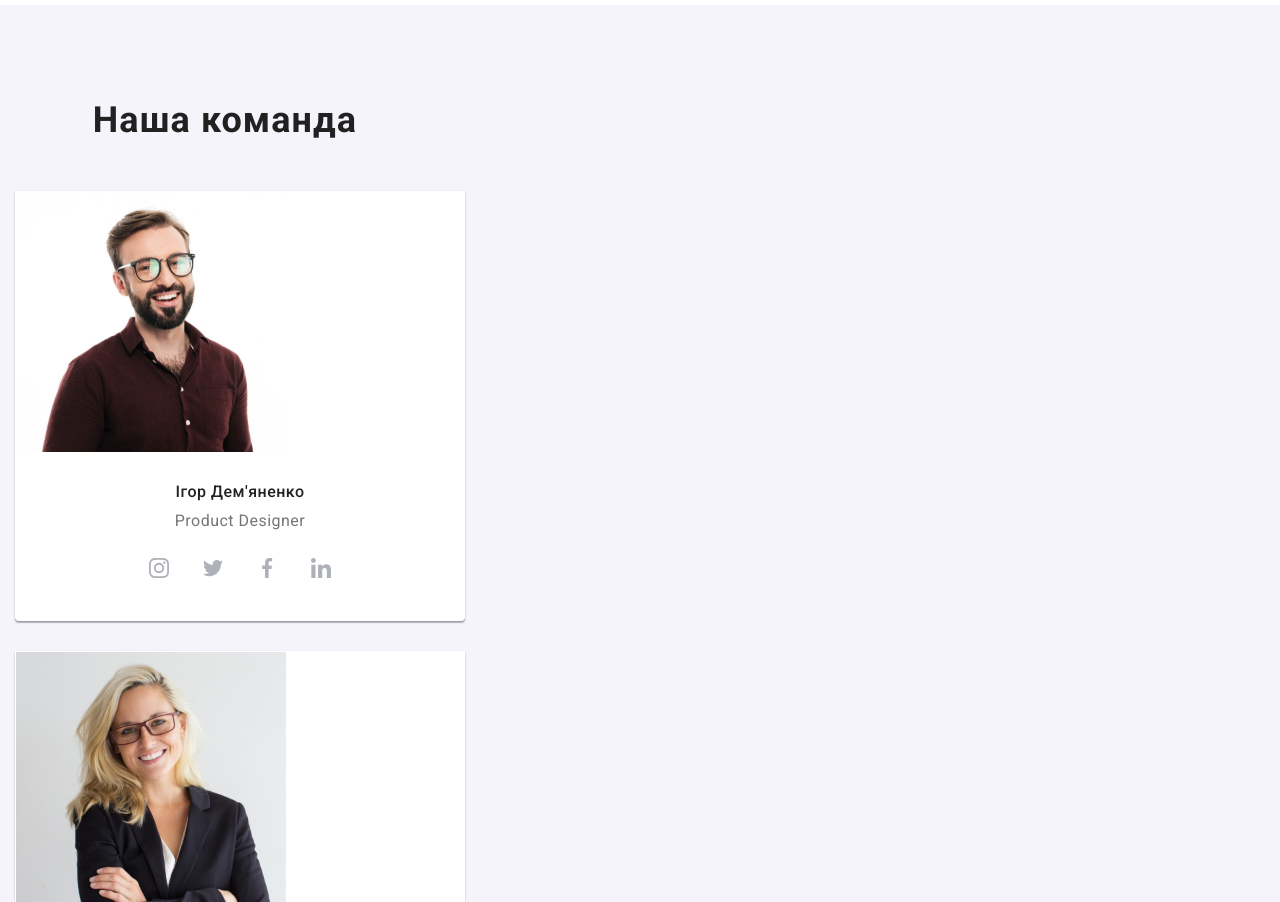
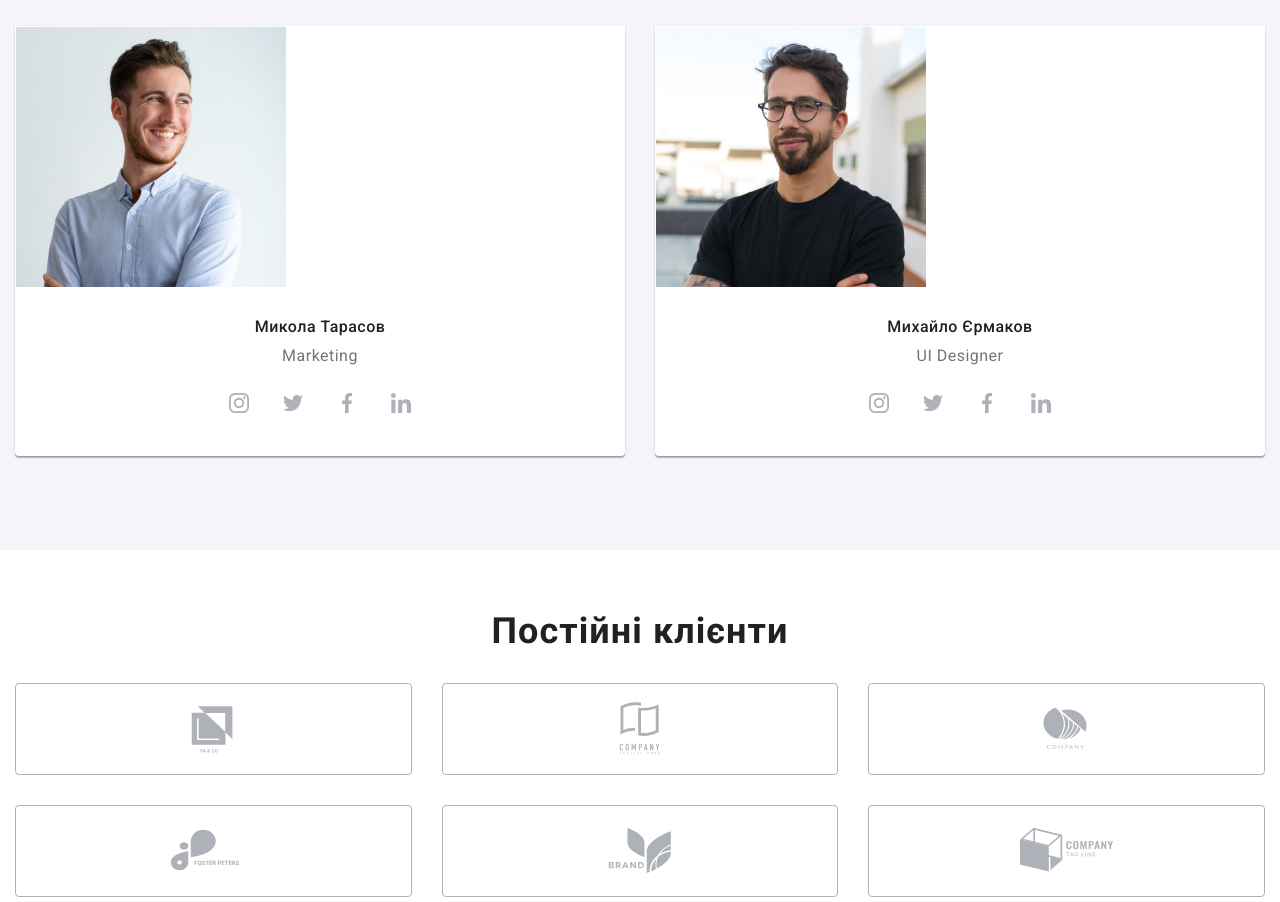
Before and after one commit to HannaStrat/goit-markup-hw-08, a plain HTML site: page index.html in a window 1280 px wide. Shown: the part 2570-3472 px from the top of the page. Drawn offline with nearby package versions, Linux system fonts and the light colour scheme.

Commit message:
fixes tablet

```diff
--- a/scss/base/_container.scss
+++ b/scss/base/_container.scss
@@ -9,7 +9,6 @@
 }
 @media screen and (min-width: 479px) {
     .container {
-        width: 450px;
         margin-right: 0;
         margin-left: 0;
             }
--- a/scss/base/_title.scss
+++ b/scss/base/_title.scss
@@ -5,7 +5,8 @@
     line-height: 1.17;
     letter-spacing: 0.03em;
     text-align: center;
-    margin-bottom: 50px;
+    // margin-bottom: 50px;
+    margin-bottom: 30px;
 
     @media screen and (max-width: 1200px) {
         font-size: calc(1rem + 2vw);
--- a/scss/components/_clients.scss
+++ b/scss/components/_clients.scss
@@ -3,15 +3,21 @@
     padding-bottom: 60px;
 
     &__list {
-    // display: flex;
-    gap: 30px;
+    display: flex;
+    flex-wrap: wrap;
     padding-left: 0;
+    margin: -15px;
     align-items: center;
     justify-content: center;
     }
 
     &__items {
-    // width: calc((100% - 150px) / 6);
+        width: calc((100% - 4 * 15px) / 2);
+        margin: 15px;
+
+        @media screen and (min-width: 768px) {
+         width: calc((100% - 6 * 15px) / 3);
+            }
     }
 }
 
--- a/scss/components/_excellence.scss
+++ b/scss/components/_excellence.scss
@@ -1,8 +1,13 @@
 .excellence__list {
-  // display: flex;
-  // gap: 30px;
+
   padding-left: 0px;
   margin: 0;
+
+  @media screen and (min-width: 768px) {
+    display: flex;
+    flex-wrap: wrap;
+    margin: -15px;
+  }
 
 }
 
@@ -28,12 +33,22 @@
   line-height: 1.7;
   letter-spacing: 0.03em;
 }
+
 .excellence__item {
-  min-width: 100%;
+  min-width: 200px;
+
+  &:not(:last-child) {
+    @media screen and (max-width: 767px) {
+      margin-bottom: 30px;
+    }
+  }
 
   @media screen and (min-width: 480px) {
     width: 450px;
-    padding-bottom: 30px;
+    }
+  @media screen and (min-width: 768px) {
+    width: calc((100% - 4 * 15px) / 2);
+    margin: 15px;
   }
 }
 
--- a/scss/components/_team.scss
+++ b/scss/components/_team.scss
@@ -1,7 +1,14 @@
 .team__list {
-    // display: flex;
+
     justify-content: center;
     padding-left: 0;
+
+    @media screen and (min-width: 768px) {
+        display: flex;
+        flex-wrap: wrap;
+        margin: -15px;
+
+    }
 }
 
 .team {
@@ -12,7 +19,7 @@
     display: block;
     background-color: var(--primary-white-color);
     border: 1px solid transparent;
-    min-width: 100%;
+    min-width: 250px;
     min-height: 428px;
     text-align: center;
     box-shadow: 0px 1px 3px rgba(0, 0, 0, 0.12), 0px 1px 1px rgba(0, 0, 0, 0.14),
@@ -20,12 +27,20 @@
     border-radius: 0px 0px 4px 4px;
 
     margin-right: 0;
-    margin-bottom: 30px;
     padding-bottom: 30px;
+
+    &:not(:last-child) {
+        @media screen and (max-width: 767px) {
+            margin-bottom: 30px;
+        }
+    }
 
     @media screen and (min-width: 480px){
         width: 450px;
-        padding-bottom: 30px;
+        }
+    @media screen and (min-width: 768px) {
+        width: calc((100% - 4 * 15px) / 2);
+        margin: 15px;
     }
 }
 
```
Also changed, not shown: css/main.css, css/main.min.css, 2 other files.
